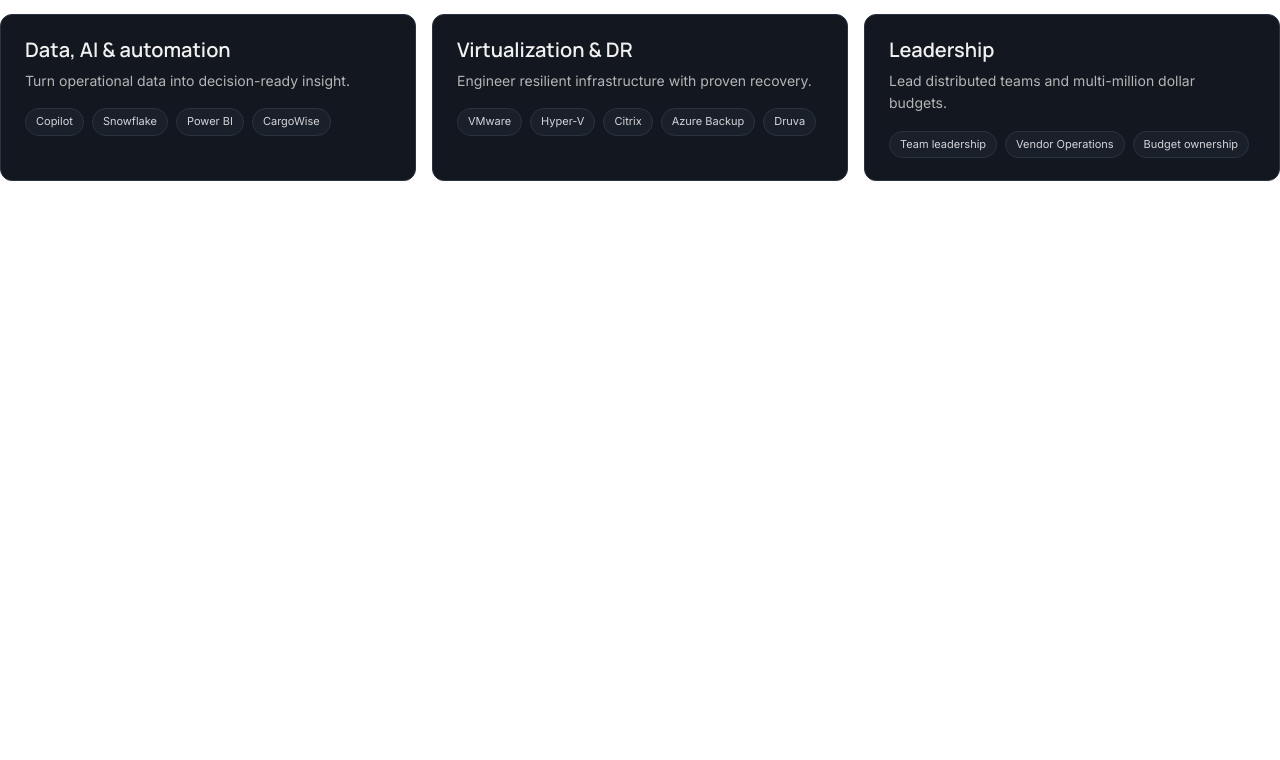
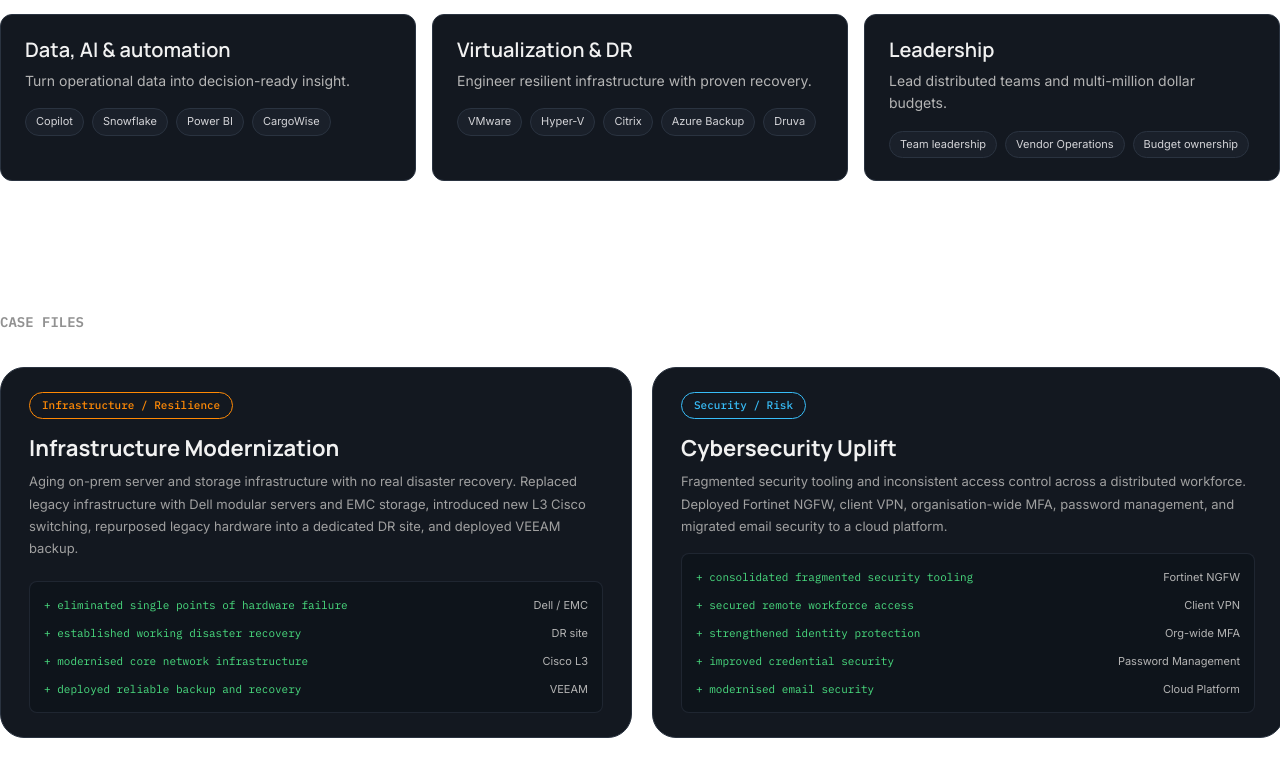
Before and after one commit to AbuBakkarSiddique007/portfolio-website-task, a Next.js app: page / in a window 1280 px wide. Shown: the part 2023-2783 px from the top of the page. Before the commit the page ends 2268 px from the top, so only its background shows below. Built offline with nearby package versions, Linux system fonts and the light colour scheme.

Commit message:
feat: implement casefiles section

```diff
--- a/src/app/page.tsx
+++ b/src/app/page.tsx
@@ -2,6 +2,7 @@
 import Marquee from "@/components/marquee";
 import About from "@/components/about";
 import Expertise from "@/components/expertise";
+import CaseFiles from "@/components/casefiles";
 
 export default function Home() {
   return (
@@ -10,6 +11,7 @@
       <Marquee />
       <About />
       <Expertise />
+      <CaseFiles />
     </main>
   );
 }
--- /dev/null
+++ b/src/components/casefiles.tsx
@@ -0,0 +1,146 @@
+"use client";
+
+const cases = [
+  {
+    id: "CASE-001",
+    category: "Infrastructure / Resilience",
+    categoryColor: "border-orange-400 text-orange-400",
+    title: "Infrastructure Modernization",
+    description:
+      "Aging on-prem server and storage infrastructure with no real disaster recovery. Replaced legacy infrastructure with Dell modular servers and EMC storage, introduced new L3 Cisco switching, repurposed legacy hardware into a dedicated DR site, and deployed VEEAM backup.",
+    outcomes: [
+      { action: "eliminated single points of hardware failure", tool: "Dell / EMC" },
+      { action: "established working disaster recovery", tool: "DR site" },
+      { action: "modernised core network infrastructure", tool: "Cisco L3" },
+      { action: "deployed reliable backup and recovery", tool: "VEEAM" },
+    ],
+  },
+  {
+    id: "CASE-002",
+    category: "Security / Risk",
+    categoryColor: "border-[#38bdf8] text-[#38bdf8]",
+    title: "Cybersecurity Uplift",
+    description:
+      "Fragmented security tooling and inconsistent access control across a distributed workforce. Deployed Fortinet NGFW, client VPN, organisation-wide MFA, password management, and migrated email security to a cloud platform.",
+    outcomes: [
+      { action: "consolidated fragmented security tooling", tool: "Fortinet NGFW" },
+      { action: "secured remote workforce access", tool: "Client VPN" },
+      { action: "strengthened identity protection", tool: "Org-wide MFA" },
+      { action: "improved credential security", tool: "Password Management" },
+      { action: "modernised email security", tool: "Cloud Platform" },
+    ],
+  },
+  {
+    id: "CASE-003",
+    category: "Collaboration",
+    categoryColor: "border-[#38bdf8] text-[#38bdf8]",
+    title: "Cloud & Collaboration Migration",
+    description:
+      "On-prem Exchange was a single point of failure with no modern collaboration tooling. Migrated to Microsoft 365 — including Exchange Online, Teams and SharePoint — rolled out Azure AD, and introduced hybrid cloud storage.",
+    outcomes: [
+      { action: "removed dependency on aging on-prem Exchange", tool: "Exchange Online" },
+      { action: "modernised company-wide collaboration", tool: "Microsoft Teams" },
+      { action: "centralised document collaboration", tool: "SharePoint" },
+      { action: "strengthened cloud identity management", tool: "Azure AD" },
+      { action: "introduced flexible hybrid cloud storage", tool: "Hybrid Storage" },
+    ],
+  },
+  {
+    id: "CASE-004",
+    category: "Data / Continuity",
+    categoryColor: "border-[#38bdf8] text-[#38bdf8]",
+    title: "Cloud Backup & Disaster Recovery",
+    description:
+      "Backup and recovery was manual, slow, and not cloud-resilient. Implemented cloud-based backup integrated with AWS, alongside SaaS backup for Office 365 data, creating a more resilient and scalable data protection strategy.",
+    outcomes: [
+      { action: "automated cloud-based backup", tool: "AWS" },
+      { action: "protected critical Office 365 data", tool: "SaaS Backup" },
+      { action: "reduced manual backup dependency", tool: "Cloud Recovery" },
+      { action: "improved recovery speed and reliability", tool: "Disaster Recovery" },
+      { action: "strengthened compliance readiness", tool: "Data Protection" },
+    ],
+  },
+  {
+    id: "CASE-005",
+    category: "Network / Connectivity",
+    categoryColor: "border-[#38bdf8] text-[#38bdf8]",
+    title: "Network & WAN Redesign",
+    description:
+      "Legacy managed WAN limited flexibility and reliability across branch sites. Directed the upgrade to fibre connectivity across all sites and transitioned network operations to a cloud-managed gateway for greater control, availability, and scalability.",
+    outcomes: [
+      { action: "upgraded connectivity across all branch sites", tool: "Fibre" },
+      { action: "reduced dependency on legacy managed WAN", tool: "WAN Redesign" },
+      { action: "centralised network management", tool: "Cloud Gateway" },
+      { action: "improved network availability", tool: "High Availability" },
+      { action: "simplified operations across branches", tool: "Central Management" },
+    ],
+  },
+  {
+    id: "CASE-006",
+    category: "Infrastructure / Performance",
+    categoryColor: "border-[#38bdf8] text-[#38bdf8]",
+    title: "Virtualisation Overhaul",
+    description:
+      "Aging server hardware and a legacy virtualisation platform were constraining performance. Replaced the infrastructure with Tier 1 hardware, migrated to Hyper-V, and upgraded the server OS and mail platform to improve overall system performance and stability.",
+    outcomes: [
+      { action: "replaced aging server infrastructure", tool: "Tier 1 Hardware" },
+      { action: "modernised virtualisation platform", tool: "Hyper-V" },
+      { action: "upgraded server operating environment", tool: "Server OS" },
+      { action: "upgraded enterprise mail platform", tool: "Mail Platform" },
+      { action: "improved performance and stability by up to 50%", tool: "Performance" },
+    ],
+  },
+];
+
+export default function CaseFiles() {
+  return (
+    <section id="experience" className="relative flex w-full justify-center py-16">
+      <div className="mx-auto flex w-full max-w-[1280px] flex-col gap-[24px] px-6 lg:px-0">
+
+        <div className="flex h-[34px] w-full max-w-[1280px] items-center gap-[8px] pb-[8px]">
+          <p className="font-[family-name:var(--font-ibm-plex-mono)] text-[14px] font-semibold leading-[180%] tracking-normal text-[rgba(145,145,145,1)]">
+            CASE FILES
+          </p>
+        </div>
+
+        <div className="grid w-full grid-cols-1 gap-[24px] lg:grid-cols-2">
+          {cases.map((item) => (
+            <div
+              key={item.id}
+              className="flex w-full flex-col gap-[16px] rounded-[24px] border border-[rgba(42,51,64,1)] bg-[rgba(19,24,32,1)] px-[28px] py-[24px] transition-all hover:border-zinc-600 lg:w-[632px]"
+            >
+              <div className="flex items-center justify-between">
+                <span className={`rounded-full border px-[12px] py-[4px] font-[family-name:var(--font-ibm-plex-mono)] text-[11px] font-medium ${item.categoryColor}`}>
+                  {item.category}
+                </span>
+              </div>
+
+              <div className="flex flex-col gap-[8px]">
+                <h3 className="font-[family-name:var(--font-manrope)] text-[22px] font-bold leading-tight tracking-normal text-[rgba(241,241,241,1)]">
+                  {item.title}
+                </h3>
+                <p className="font-sans text-[13px] font-normal leading-[170%] text-[rgba(160,160,160,1)]">
+                  {item.description}
+                </p>
+              </div>
+
+              <div className="mt-auto flex flex-col gap-[6px] rounded-[8px] border border-[rgba(42,51,64,0.6)] bg-[rgba(14,19,27,0.7)] px-[14px] py-[12px]">
+                {item.outcomes.map((o) => (
+                  <div key={o.action} className="flex items-baseline justify-between gap-4">
+                    <span className="font-[family-name:var(--font-ibm-plex-mono)] text-[11px] leading-[200%] text-[#4ade80]">
+                      + {o.action}
+                    </span>
+                    <span className="shrink-0 font-sans text-[11px] font-normal leading-[200%] text-[rgba(180,180,180,1)]">
+                      {o.tool}
+                    </span>
+                  </div>
+                ))}
+              </div>
+            </div>
+          ))}
+        </div>
+
+      </div>
+    </section>
+  );
+}
```
